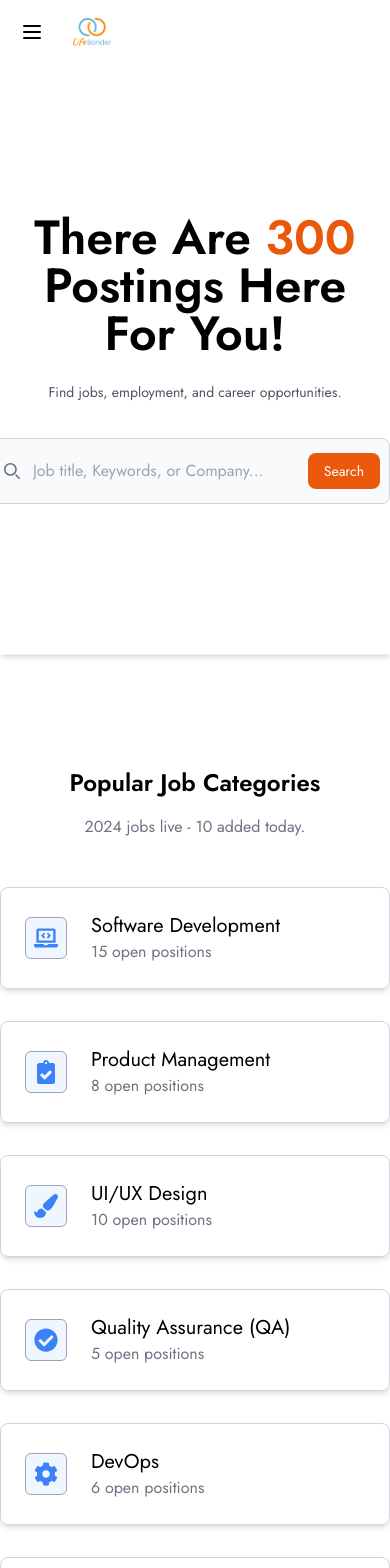
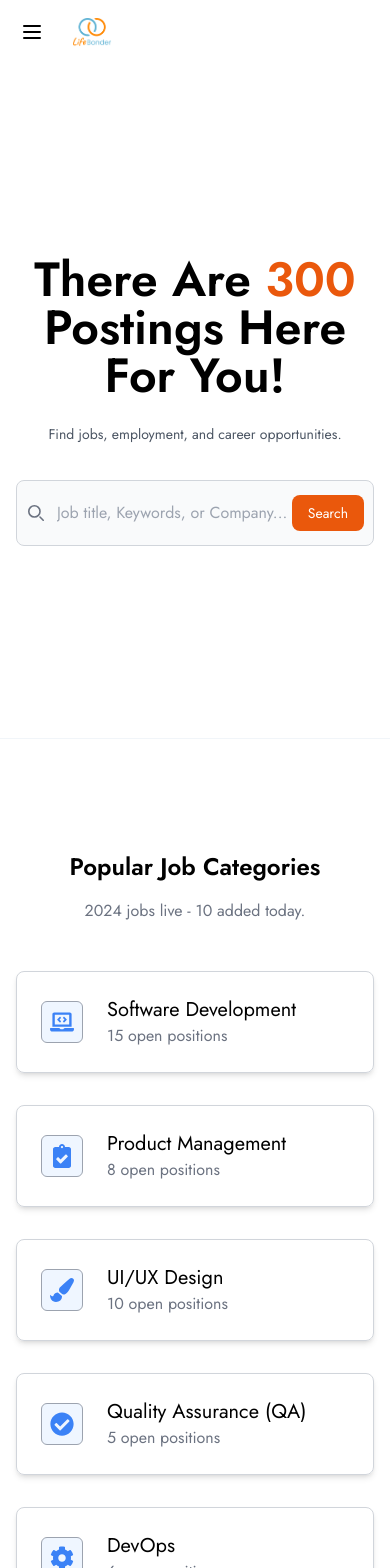
Before and after one commit to simonC137/LB-ATS, a React (Vite) app in the folder frontend/: page / in a window 390 px wide. Shown: the top 1568 px of the page. Built offline with nearby package versions, Linux system fonts and the light colour scheme.

Commit message:
popular-jobs-category bug fix

```diff
--- a/frontend/src/components/HeroSection.tsx
+++ b/frontend/src/components/HeroSection.tsx
@@ -8,8 +8,8 @@ import SearchForm from './SearchForm';
  */
 const HeroSection: React.FC = () => {
   return (
-    <section className="hero w-full min-h-[70vh] bg-white shadow-md border-b border-slate-100 mb-12">
-      <div className="flex flex-col lg:flex-row-reverse items-center justify-center w-full h-full">
+    <section className="hero min-h-[80vh] bg-white border-b border-slate-100 mb-12">
+      <div className="container mx-auto flex flex-col lg:flex-row-reverse items-center justify-center">
         {/* Hero image only displayed on large screens */}
         <img
           src={hero}
@@ -17,9 +17,9 @@ const HeroSection: React.FC = () => {
           alt="A working class lady with hands folded"
         />
         <div className="text-center lg:text-left leading-8">
-          <h1 className="text-5xl font-semibold mb-2">
-            There Are <span className="text-orange-600">300</span> Postings
-            Here <br />
+          <h1 className="text-5xl font-semibold mb-2 sm:mt-6">
+            There Are <span className="text-orange-600">300</span> Postings Here{' '}
+            <br />
             <span className="block">For You!</span>
           </h1>
           <p className="py-4 text-sm text-gray-600 mb-5">
--- a/frontend/src/components/PopularJobCategory.tsx
+++ b/frontend/src/components/PopularJobCategory.tsx
@@ -1,3 +1,4 @@
+import React from 'react';
 import {
   FaLaptopCode, // For Software Development
   FaClipboardCheck, // For Product Management
@@ -10,7 +11,23 @@ import {
   FaBullhorn, // For Sales and Marketing
 } from 'react-icons/fa';
 
-const categories = [
+
+// Define the Category interface
+interface Category {
+  id: number;
+  title: string;
+  description: string;
+  location: string;
+  employment_type: string;
+  department: string;
+  posted_date: string | number;
+  closing_date: string | number;
+  positions: string;
+  icon: React.ReactNode;
+}
+
+
+const categories: Category[] = [
   {
     id: 1,
     title: 'Software Development',
@@ -119,11 +136,18 @@ const categories = [
     positions: '20 open positions',
     icon: <FaBullhorn />,
   },
+
 ];
 
+/**
+ * PopularJobCategories component renders a list of popular job categories.
+ * Each category is a `li` element with a title, positions, and an icon.
+ * The component also displays a heading and a paragraph above the list.
+ * @returns {ReactElement} The PopularJobCategories component.
+ */
 export default function PopularJobCategories() {
   return (
-    <main className="max-w-7xl mx-auto pt-16 py-10">
+    <main className="max-w-7xl mx-auto pt-16 py-10 px-4 sm:px-6">
       <h2 className="text-2xl font-bold text-center mb-4">
         Popular Job Categories
       </h2>
@@ -131,12 +155,11 @@ export default function PopularJobCategories() {
         2024 jobs live - 10 added today.
       </p>
       <ul className="grid grid-cols-1 sm:grid-cols-2 lg:grid-cols-3 gap-8">
-        {categories.map(({ title, positions, icon }, index) => (
+        {categories.map(({ title, positions, icon, id }) => (
           <li
-            key={index}
+            key={id}
             className="flex items-center p-6 border border-gray-300 rounded-lg shadow-md hover:shadow-lg transition-shadow"
           >
-            {/* Apply hover effects to the div containing the icon */}
             <div className="flex items-center justify-center text-blue-500 text-2xl p-2 bg-blue-50 border border-gray-400 rounded-md transition-all duration-300 mr-6 hover:bg-orange-600 hover:text-white">
               {icon}
             </div>
--- a/frontend/src/components/SearchForm.tsx
+++ b/frontend/src/components/SearchForm.tsx
@@ -2,7 +2,7 @@ import React from 'react';
 
 const SearchForm: React.FC = () => {
   return (
-    <form className="max-w-xl mx-auto -ml-2">
+    <form className="max-w-xl mx-auto  lg:-mx-2 lg:px-0 px-4 ">
       <label
         htmlFor="default-search"
         className="mb-2 text-sm font-medium text-gray-900 sr-only dark:text-white"
@@ -11,7 +11,6 @@ const SearchForm: React.FC = () => {
       </label>
       <div className="relative flex items-center">
         <div className="absolute inset-y-0 left-0 flex items-center ps-3 pointer-events-none">
-
           <svg
             className="w-4 h-4 text-gray-500 dark:text-gray-400"
             aria-hidden="true"
```
